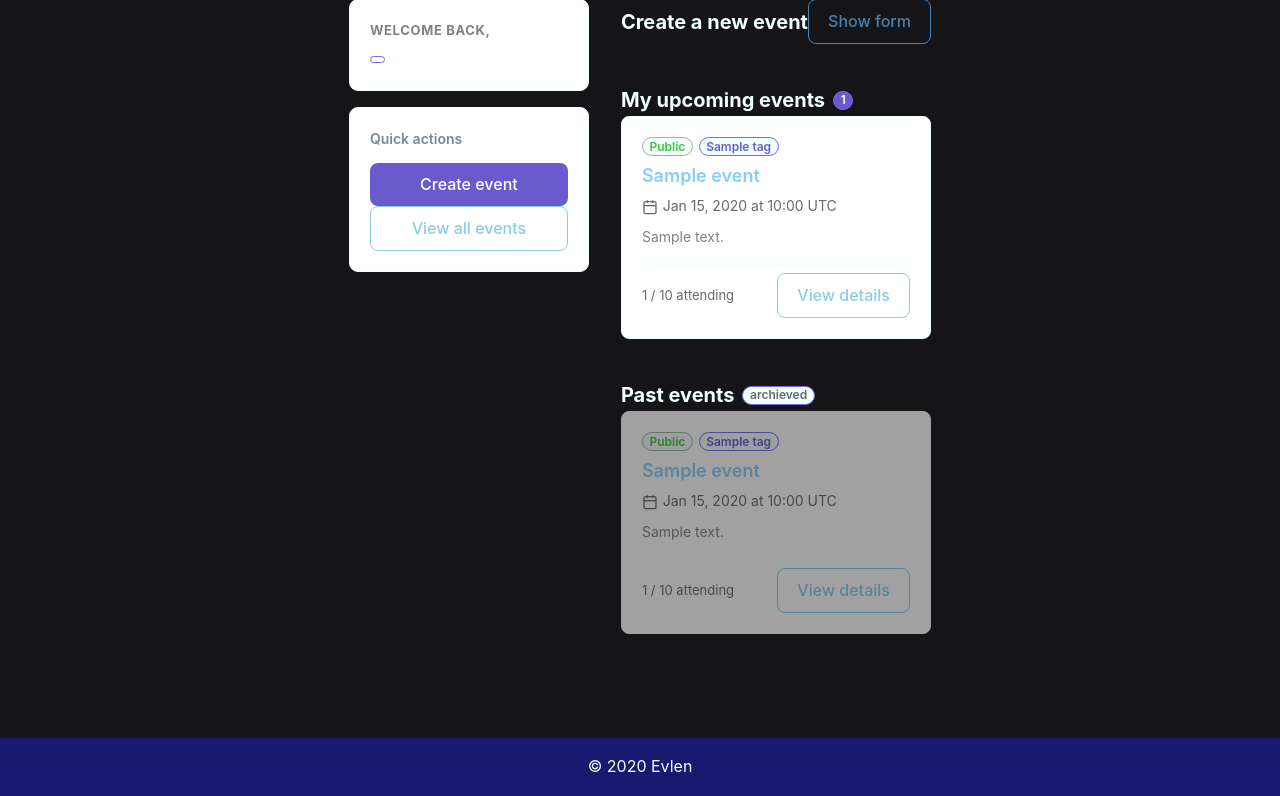
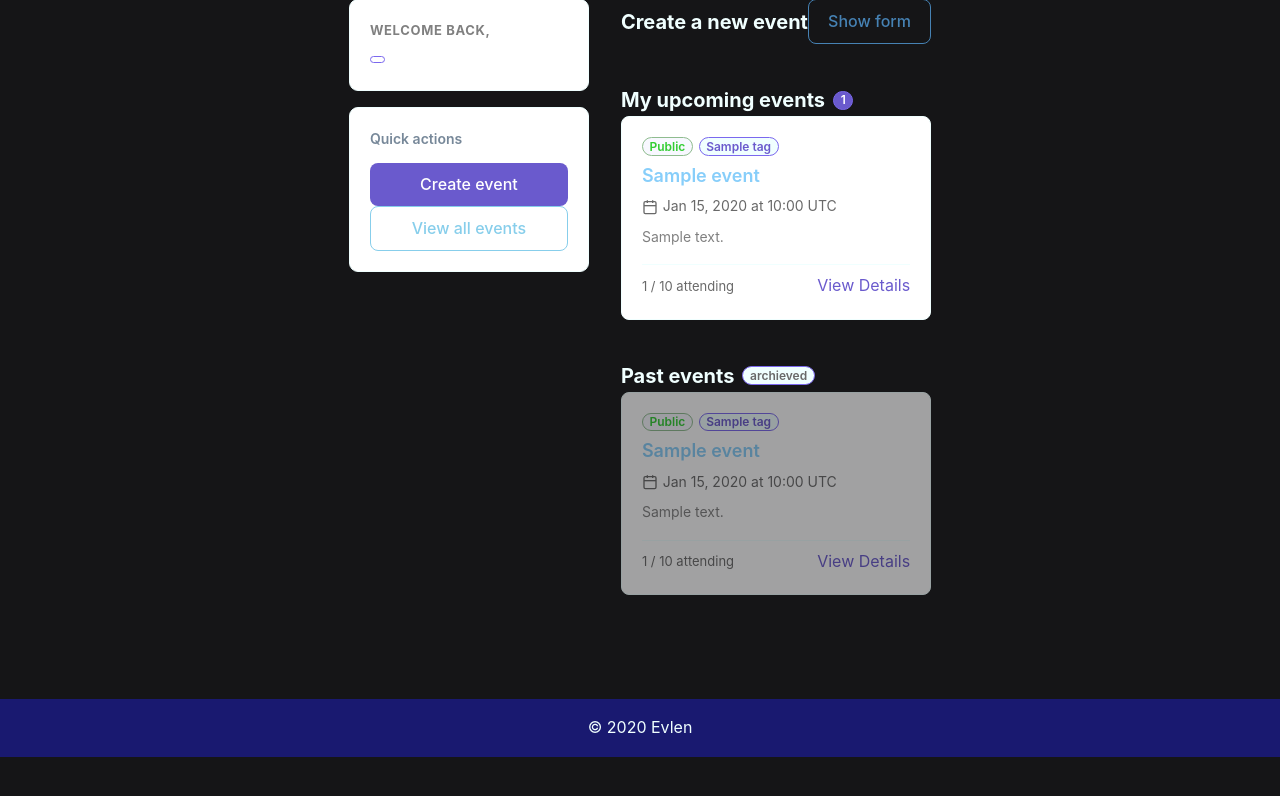
Before and after one commit to jjuh00/Evlen, a FastAPI app: template frontend/templates/dashboard.html in a window 1280 px wide. Shown: the part 138-934 px from the top of the page. After the commit the page ends 895 px from the top, so only its background shows below. Run offline with FastAPI, Linux system fonts and the light colour scheme; the template is opened without the code that fills it: most values are stand-ins (such as "Sample title", 1, 10 or a date in 2020); parts of the project's set-up code (start-up, migrations or seed data) failed here and were passed over.

Commit message:
Styling for past or soft-deleted events

```diff
--- a/frontend/static/styles/events.css
+++ b/frontend/static/styles/events.css
@@ -156,6 +156,13 @@
     align-items: center;
     color: dimgray;
     font-size: 13px;
+}
+
+/* For past or soft-deleted events */
+.event-card-archieved {
+    color: darkslategray;
+    font-size: 13px;
+    font-style: italic;
 }
 
 /* Skeleton loading card */
--- a/frontend/templates/partials/event_card.html
+++ b/frontend/templates/partials/event_card.html
@@ -11,7 +11,7 @@
         {% endif %}
 
         {% for tag in event.tags[:3] %}
-            <a href="/events?tag={{ tag }}" class="badge badge-tag">{{ tag }}</a>
+            <span class="badge badge-tag">{{ tag }}</span>
         {% endfor %}
     </div>
     {% endif %}
@@ -47,6 +47,10 @@
             <span class="badge badge-full">Event is full</span>
         {% endif %}
 
-        <a href="/events/{{ event.id }}" class="button button-secondary">View details</a>
+        {% if event.is_deleted %}
+            <span class="event-card-archieved" aria-label="This event has ended">Archieved</span>
+        {% else %}
+            <a href="/events/{{ event.id }}" class="event-card-cta">View Details</a>
+        {% endif %}
     </footer>
 </article>
```
